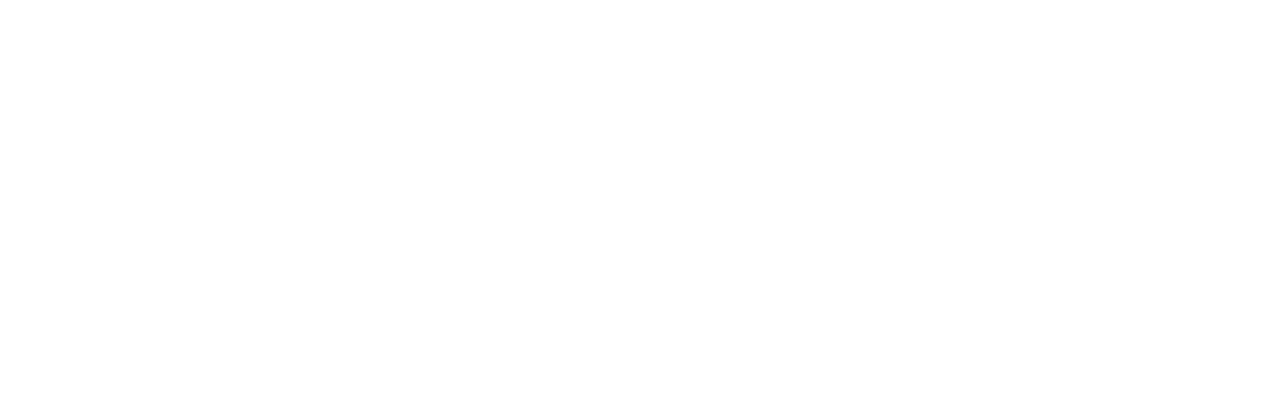
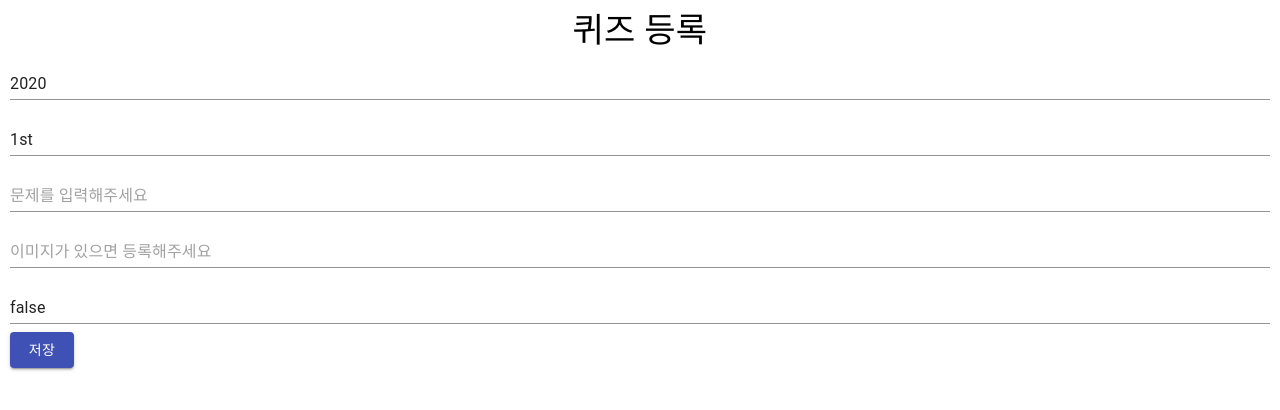
Before and after one commit to npee/eip-react, a React (Create React App) app: page /add-quiz in a window 1280 px wide. Shown: the top 410 px of the page. Built offline with nearby package versions, Linux system fonts and the light colour scheme.

Commit message:
BrowserRouter에 퀴즈 추가 컴포넌트 경로 등록

```diff
--- a/src/component/route/RouterComponent.jsx
+++ b/src/component/route/RouterComponent.jsx
@@ -1,6 +1,7 @@
 import React from 'react';
 import { BrowserRouter, Route, Switch } from 'react-router-dom';
 import QuizListComponent from "../quiz/QuizListComponent";
+import AddQuizComponent from "../quiz/AddQuizComponent";
 
 const AppRouter = () => {
     return (
@@ -10,6 +11,7 @@ const AppRouter = () => {
                     <Switch>
                         <Route exact path="/" component={QuizListComponent} />
                         <Route path="/quizzes" component={QuizListComponent} />
+                        <Route path="/add-quiz" component={AddQuizComponent}/>
                     </Switch>
                 </div>
             </BrowserRouter>
```
